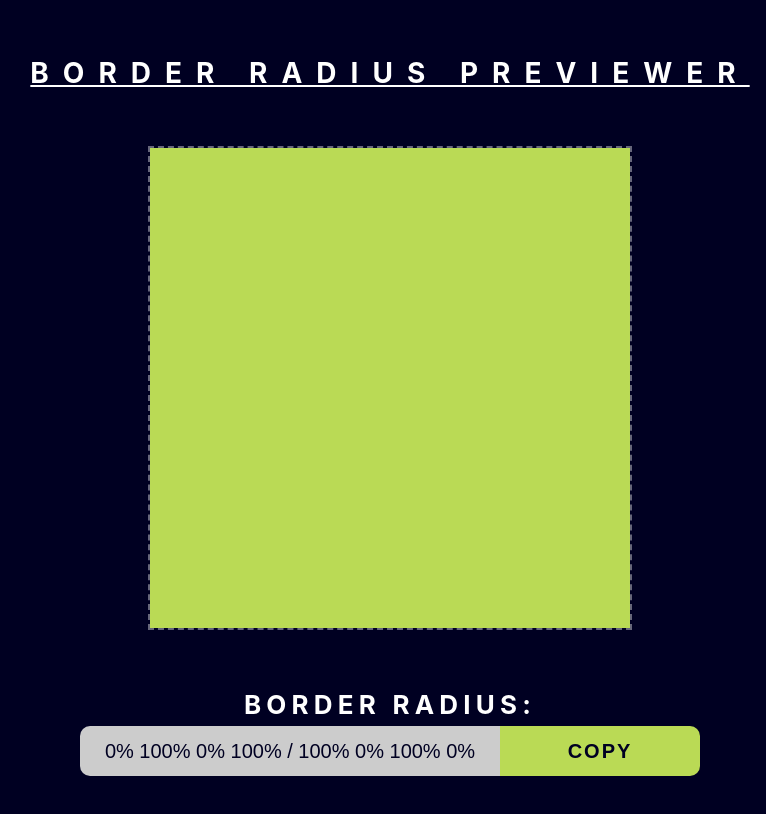
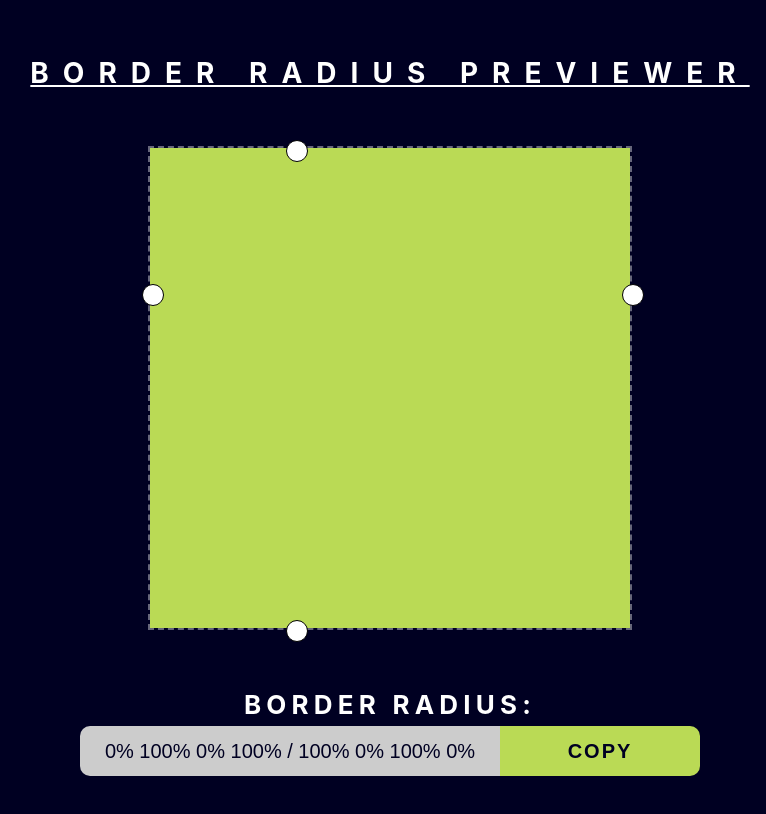
Before and after one commit to MikevPeeren/border-radius-previewer, a React (Create React App) app: page / in a window 1280 px wide. Shown: the top 814 px of the page, without its empty margins (250-1016 px from the left). Built offline with nearby package versions, Linux system fonts and the light colour scheme.

Commit message:
Added Sliders

```diff
--- a/src/components/Generator.scss
+++ b/src/components/Generator.scss
@@ -1,9 +1,9 @@
 .borderRadiusPreviewer {
   color: white;
-  border-style: dotted;
   width: 60vmin;
   height: 60vmin;
   border: 2px dashed rgba(255, 255, 255, 0.4);
+  position: relative;
 
   &__shape {
     width: 100%;
@@ -11,4 +11,48 @@
     border-radius: 0% 100% / 100% 0%;
     background: #bada55;
   }
+
+  &__handle {
+    display: block;
+    position: absolute;
+    cursor: pointer;
+    width: 2.5rem;
+    height: 2.5rem;
+
+    &::before {
+      content: '';
+      border-radius: 50%;
+      border: 1px solid #000;
+      position: absolute;
+      width: 1.25rem;
+      height: 1.25rem;
+      left: 0.75rem;
+      top: 0.75rem;
+      background: #fff;
+    }
+  }
+
+  #top {
+    top: -1.25rem;
+    left: 30%;
+    transform: translateX(-50%);
+  }
+
+  #left {
+    left: -1.25rem;
+    top: 30%;
+    transform: translateY(-50%);
+  }
+
+  #right {
+    right: -1.25rem;
+    top: 30%;
+    transform: translateY(-50%);
+  }
+
+  #bottom {
+    bottom: -1.25rem;
+    left: 30%;
+    transform: translateX(-50%);
+  }
 }
--- a/src/components/Generator.tsx
+++ b/src/components/Generator.tsx
@@ -8,6 +8,10 @@ const Generator = () => {
   return (
     <div className="borderRadiusPreviewer">
       <div className="borderRadiusPreviewer__shape"></div>
+      <span className="borderRadiusPreviewer__handle" id="top"></span>
+      <span className="borderRadiusPreviewer__handle" id="left"></span>
+      <span className="borderRadiusPreviewer__handle" id="right"></span>
+      <span className="borderRadiusPreviewer__handle" id="bottom"></span>
     </div>
   );
 };
```
